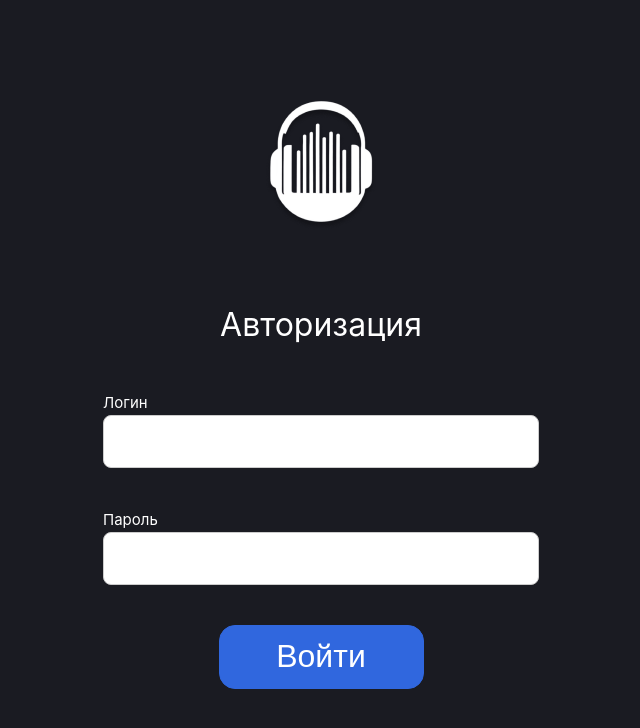
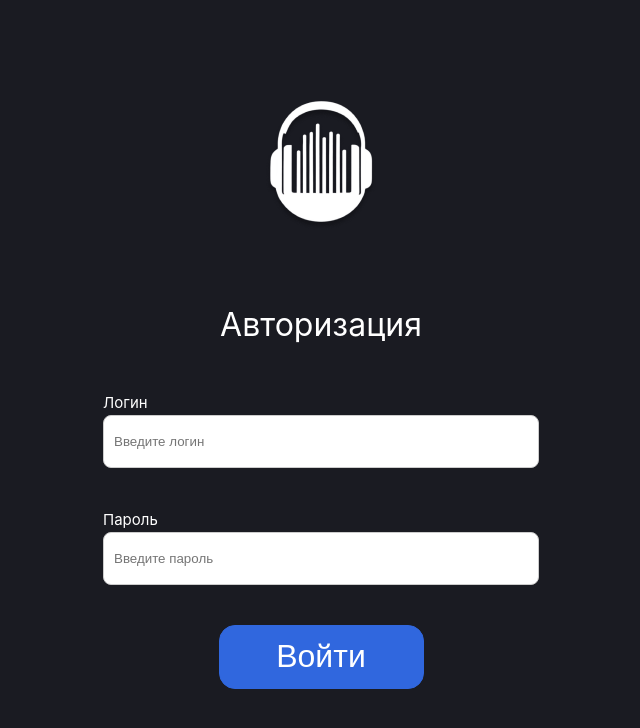
Before and after one commit to Snoppei/tiktalk_frontend_web, a Vue app: page / in a window 1280 px wide. Shown: the top 728 px of the page, without its empty margins (319-959 px from the left). Built offline with nearby package versions, Linux system fonts and the light colour scheme.

Commit message:
feature/TT-97: minor 3

```diff
--- a/src/views/LoginView.vue
+++ b/src/views/LoginView.vue
@@ -1,22 +1,35 @@
 <script>
+import { ref } from 'vue';
 import { useRouter } from 'vue-router';
+import { authenticate } from '../model/keycloak';
 
 export default {
   setup() {
     const router = useRouter();
+    const login = ref('');
+    const password = ref('');
 
-    const onSubmit = () => {
-      router.push('/podcasts');
-    }
-    localStorage.setItem('isAuthenticated', true);
+    const onSubmit = async () => {
+      try {
+        const response = await authenticate(login.value, password.value);
+        localStorage.setItem('access_token', response.access_token);
+        localStorage.setItem('refresh_token', response.refresh_token);
+        localStorage.setItem('isAuthenticated', true);
+        console.log(response.access_token);
+        router.push('/podcasts');
+      } catch (error) {
+        console.error('Login failed', error);
+      }
+    };
 
     return {
+      login,
+      password,
       onSubmit
-    }
+    };
   }
 }
 </script>
-
 <template>
   <div class="login-page">
     <div class="logo">
@@ -24,14 +37,14 @@ export default {
     </div>
     <div class="form-container">
       <h1>Авторизация</h1>
-      <form @submit="onSubmit">
+      <form @submit.prevent="onSubmit">
         <div>
           <p>Логин</p>
-          <input class="fields" type="text" v-model="login" placeholder="">
+          <input class="fields" type="text" v-model="login" placeholder="Введите логин">
         </div>
         <div>
           <p>Пароль</p>
-          <input class="fields" type="text" v-model="password" placeholder="">
+          <input class="fields" type="text" v-model="password" placeholder="Введите пароль">
         </div>
         <button class="auth" type="submit" style="cursor: pointer;">Войти</button>
       </form>
```
